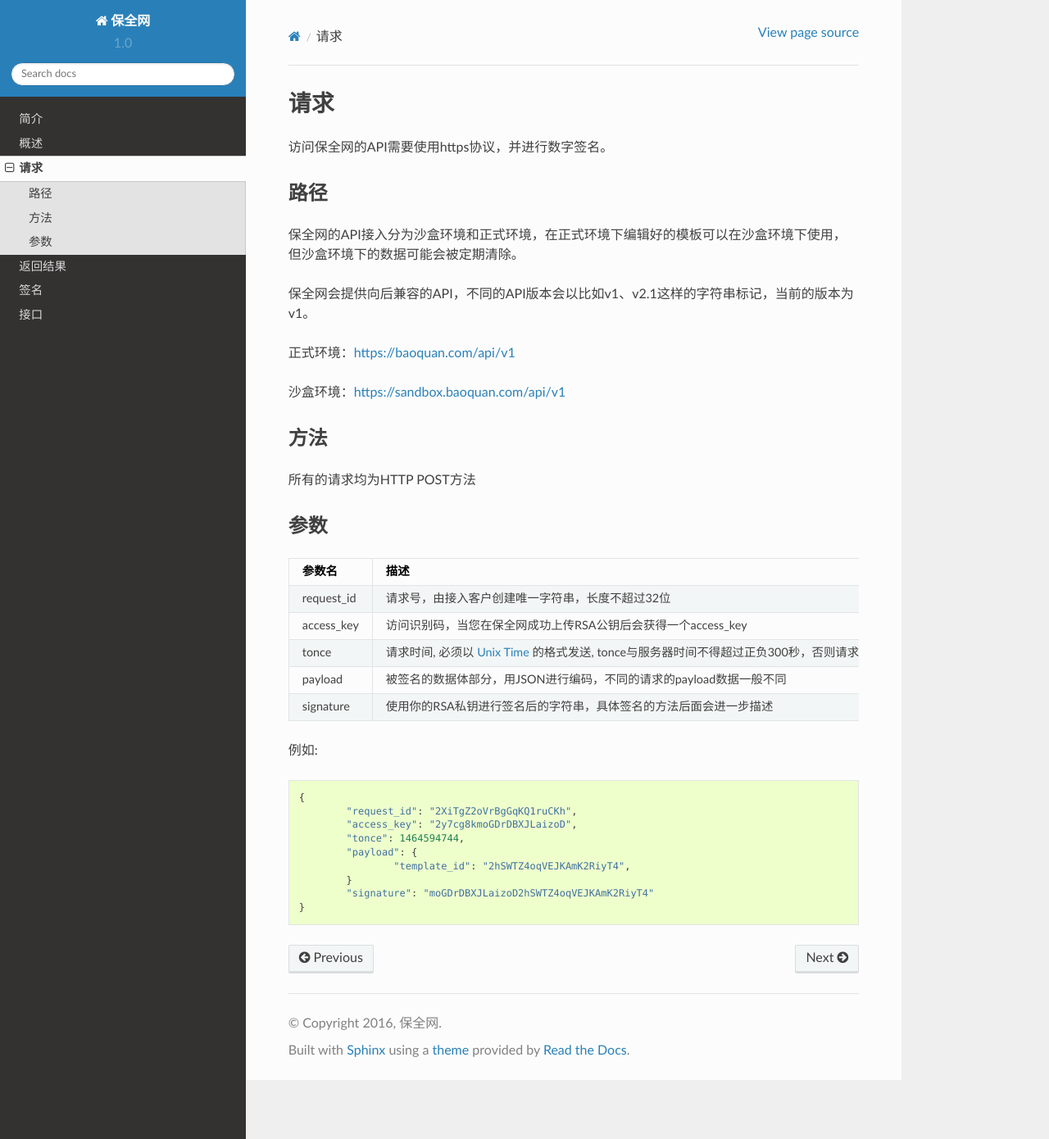
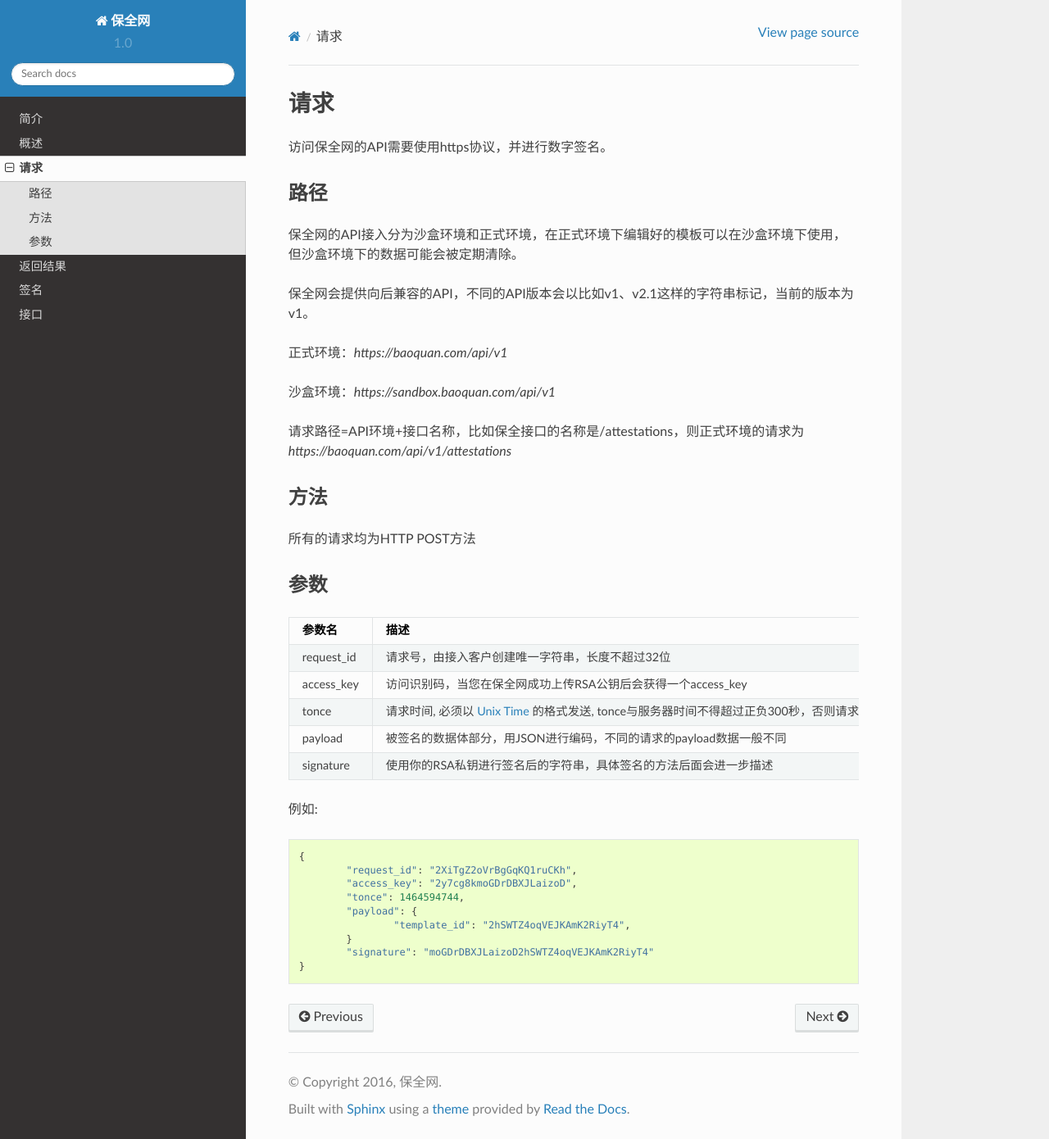
Before and after one commit to baoquan-hq/readthedocs, a Sphinx documentation site: the page built from docs/request.rst, in a window 1280 px wide and 1390 px high. Shown: the whole window at 82% size. Built offline with Sphinx 7.4.7 and the Read the Docs theme 2.0.0, drawn with Linux system fonts in a browser that asks for light colours.

Commit message:
update request url description

```diff
--- a/docs/api.rst
+++ b/docs/api.rst
@@ -1,7 +1,7 @@
 接口
 ===============
 
-保全 - attestations
+保全 - /attestations
 ----------------------
 
 客户在保全网站上建好模板之后通过该接口传输模板渲染需要的数据。
@@ -158,7 +158,7 @@ no                 String字符串，保全号
 		}
 	}
 
-追加陈述 - factoids
+追加陈述 - /factoids
 ----------------------
 
 客户可以使用追加陈述接口上传陈述集
--- a/docs/request.rst
+++ b/docs/request.rst
@@ -10,9 +10,13 @@
 
 保全网会提供向后兼容的API，不同的API版本会以比如v1、v2.1这样的字符串标记，当前的版本为v1。
 
-正式环境：https://baoquan.com/api/v1
+正式环境：`https://baoquan.com/api/v1`
 
-沙盒环境：https://sandbox.baoquan.com/api/v1
+沙盒环境：`https://sandbox.baoquan.com/api/v1`
+
+请求路径=API环境+接口名称，比如保全接口的名称是/attestations，则正式环境的请求为
+`https://baoquan.com/api/v1/attestations`
+
 
 方法
 --------------
```
